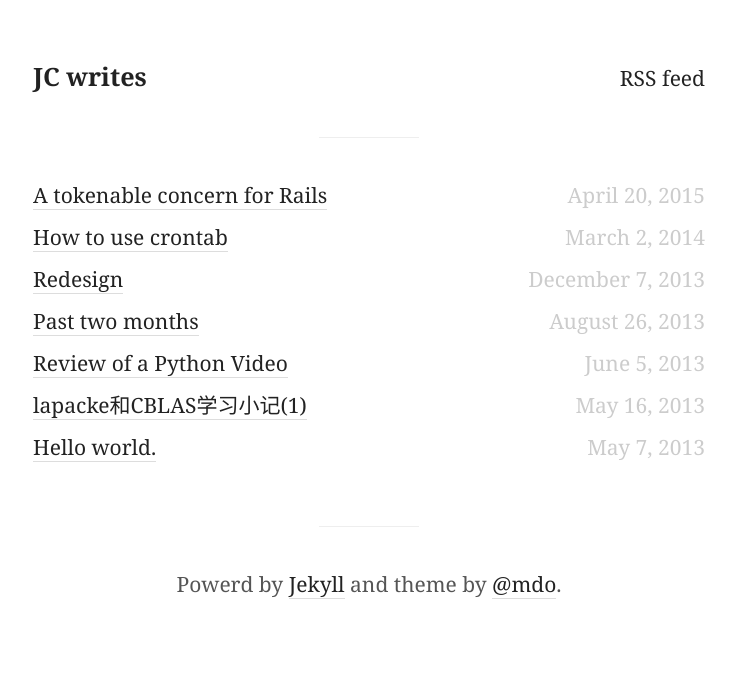
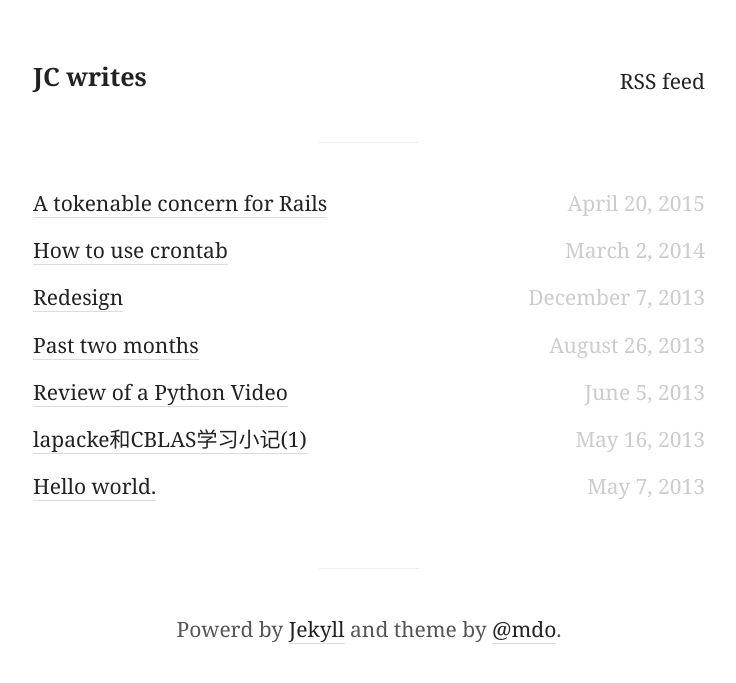
Before and after one commit to jcxia43/onlimii.github.io, a Jekyll site: the page built from index.html, in a window 1280 px wide. Shown: the top 683 px of the page, without its empty margins (271-1007 px from the left). Built offline with Jekyll 4.4.1, drawn with Linux system fonts in a browser that asks for light colours.

Commit message:
Increase line space a bit

```diff
--- a/public/css/poole.css
+++ b/public/css/poole.css
@@ -20,7 +20,7 @@ html {
 
 body {
   padding: 2rem 1.5rem;
-  line-height: 1.5;
+  line-height: 1.75;
   color: #555;
   background-color: #fff
 }
```
